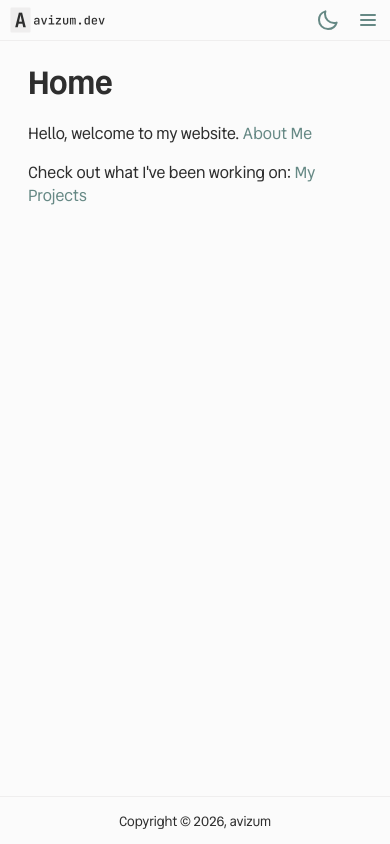
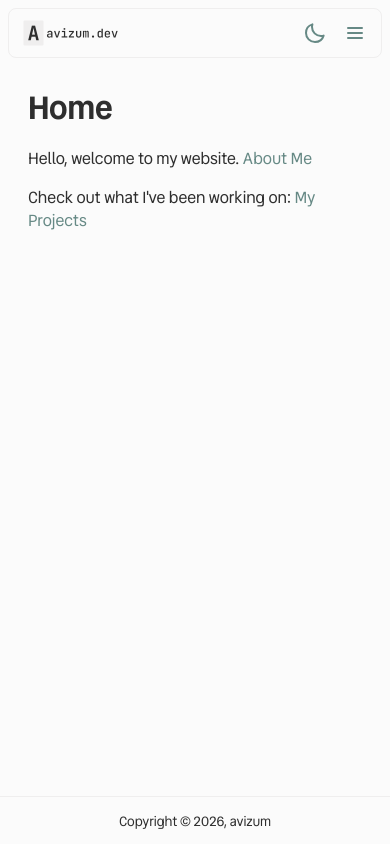
Before and after one commit to avizum/avizum.dev, a Next.js app: page / in a window 390 px wide. Built offline with nearby package versions, Linux system fonts and the light colour scheme.

Commit message:
Add floating navigation bar

```diff
--- a/src/app/globals.css
+++ b/src/app/globals.css
@@ -88,9 +88,12 @@ code {
 
 .navigation {
   background-color: var(--background);
-  border-bottom: 0.1rem solid var(--background-alt);
+  border: 0.1rem solid var(--background-alt);
+  border-radius: 0.5rem;
+  margin: 0.5rem;
+  padding: 0.25rem;
   position: sticky;
-  top: 0;
+  top: 0.5rem;
   z-index: 100;
 }
 
@@ -175,11 +178,10 @@ code {
     width: max-content;
     background-color: var(--background);
     border: 0.1rem solid var(--background-alt);
+    border-radius: 0.5rem;
+    margin-top: 0.5rem;
     flex-direction: column;
     align-items: stretch;
-    transition:
-      opacity 0.2s ease,
-      visibility 0.2s ease;
   }
 
   .navigation-items li {
@@ -197,6 +199,9 @@ code {
     opacity: 1;
     visibility: visible;
     pointer-events: auto;
+    transition:
+      opacity 0.2s ease,
+      visibility 0.2s ease;
   }
 }
 
```
